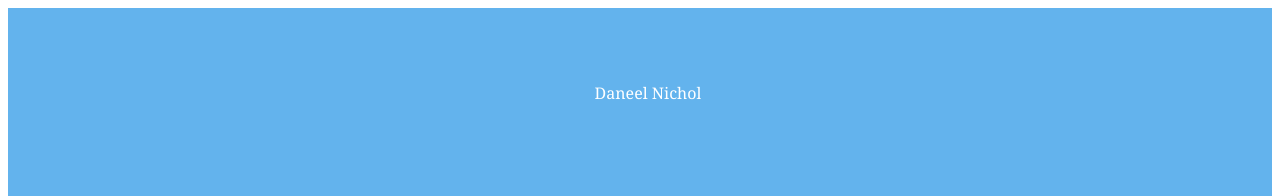
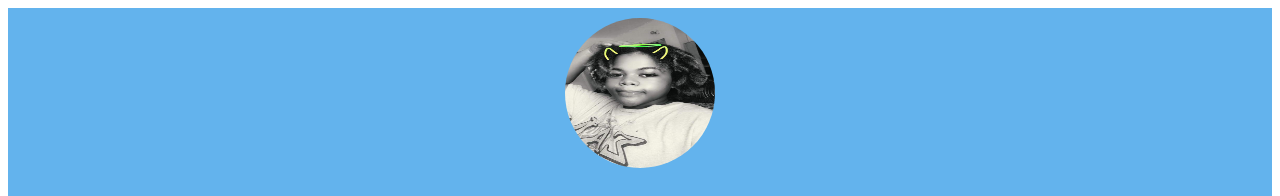
Before and after one commit to danichol/info2180-lab2, a plain HTML site: page index.html in a window 1280 px wide. Shown: the top 196 px of the page. Drawn offline with Linux system fonts and the light colour scheme.

Commit message:
updated index

```diff
--- a/index.html
+++ b/index.html
@@ -10,7 +10,7 @@
 <div class="container">
     <div id="Header">
         <header>
-            <img src="Daneel Nichol.jpeg" alt="Daneel Nichol">
+            <img src="Daneel_Nichol.jpeg" alt="Daneel Nichol">
             <h1> Daneel Nichol</h1>
             <p> The Statistics Student Tackling A Web Development Course</p>
         </header>
```
